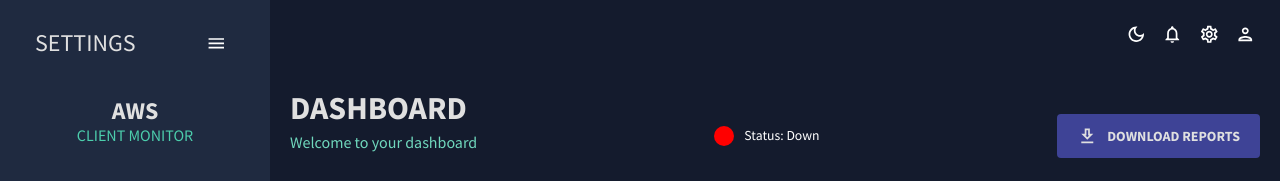
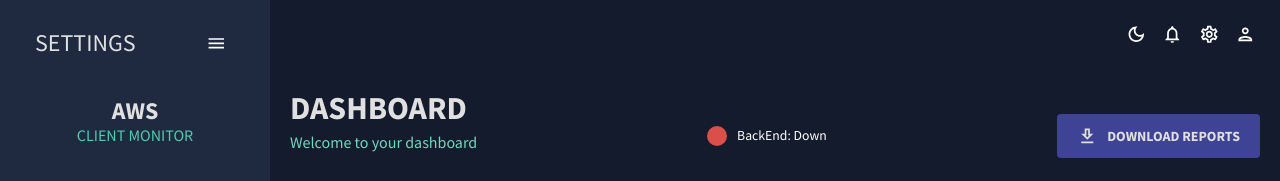
Before and after one commit to tsypuk/aws-client-monitor, a React (Create React App) app in the folder react-admin/: page / in a window 1280 px wide. Shown: the top 181 px of the page. Built offline with nearby package versions, Linux system fonts and the light colour scheme; no server answers.

Commit message:
feat: added backend staus indicator component

```diff
--- a/react-admin/src/components/StatusIndicator.css
+++ b/react-admin/src/components/StatusIndicator.css
@@ -8,13 +8,13 @@
     width: 20px;
     height: 20px;
     border-radius: 50%;
-    background-color: red; /* Default to red */
+    background-color: rgb(219, 79, 74); /* Default to red */
 }
 
 .status-indicator.green {
-    background-color: green;
+    background-color: rgb(76, 206, 172);
 }
 
 .status-indicator.red {
-    background-color: red;
+    background-color: rgb(219, 79, 74);
 }
--- a/react-admin/src/components/StatusIndicator.tsx
+++ b/react-admin/src/components/StatusIndicator.tsx
@@ -35,7 +35,7 @@ const StatusIndicator: React.FC = () => {
     return (
         <div className="status-container">
             <div className={`status-indicator ${status}`}></div>
-            <p>Status: {status === 'green' ? 'Operational' : 'Down'}</p>
+            <p>BackEnd: {status === 'green' ? 'Operational' : 'Down'}</p>
         </div>
     );
 };
```
